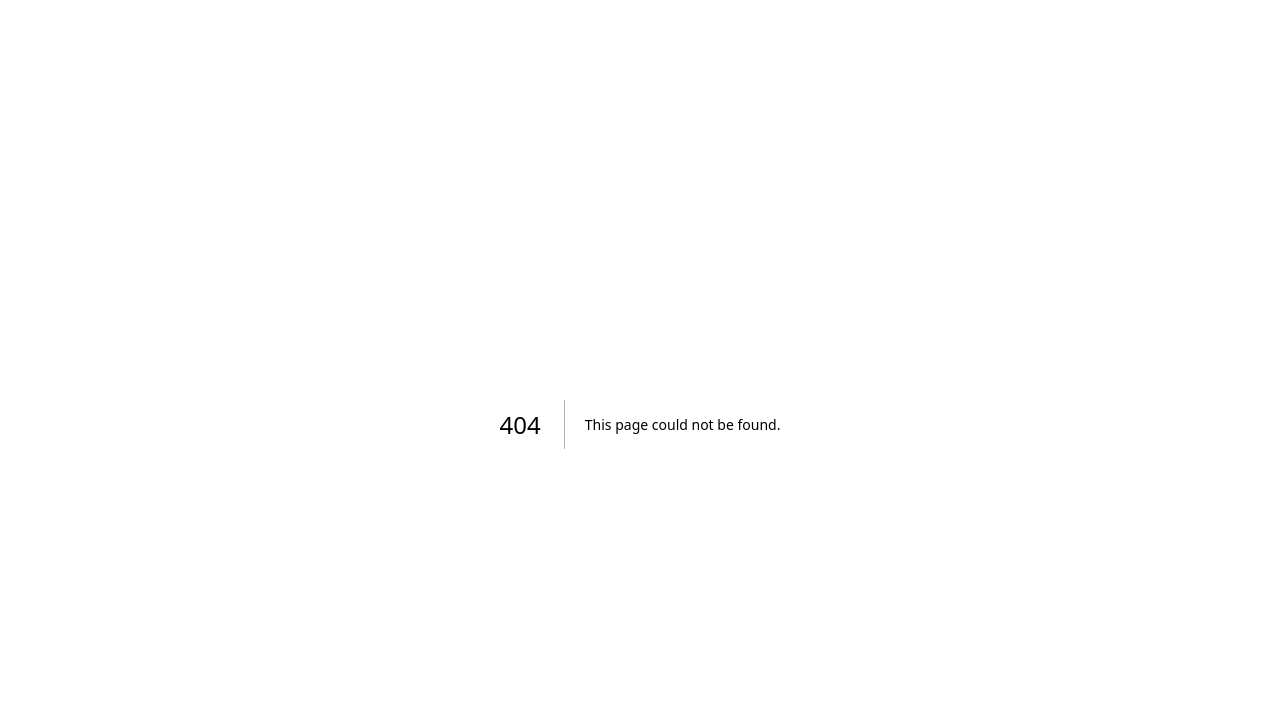
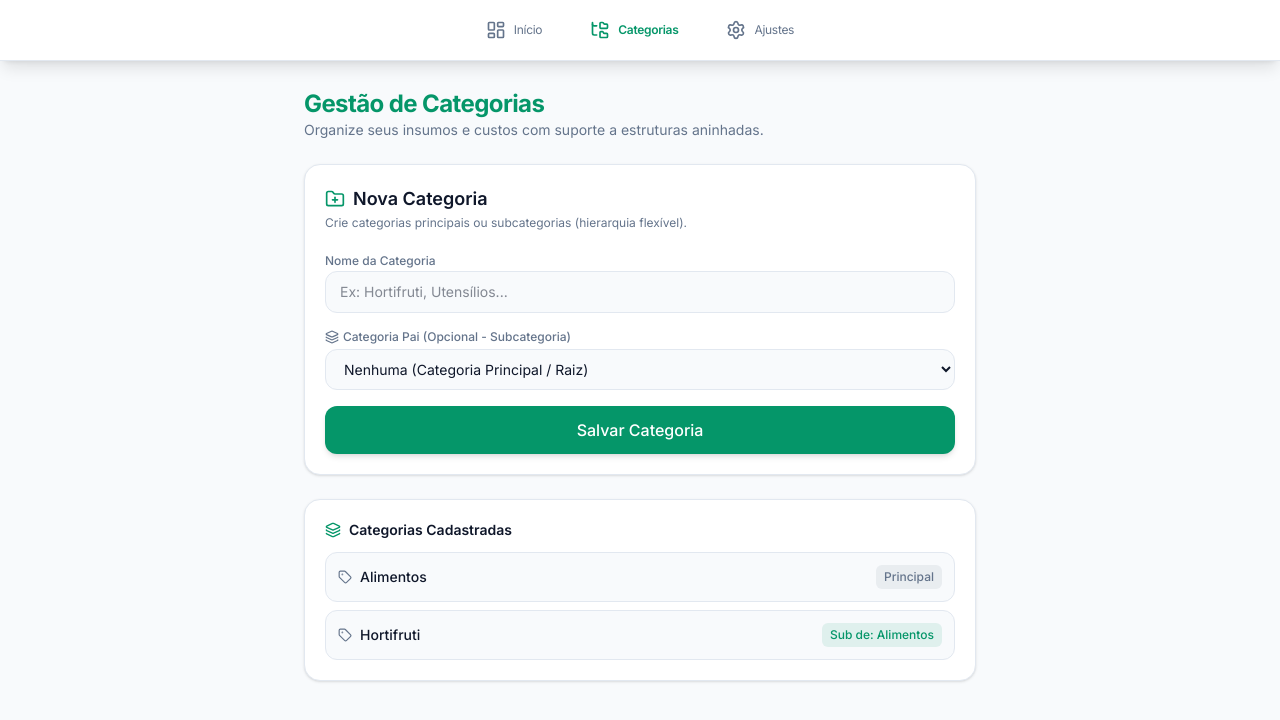
Before and after one commit to fumagallilaura/waste-tracker, a Next.js app in the folder frontend/: page /categorias in a window 1280 px wide. Before the commit this address had no page. Shown: the top 720 px of the page. Built offline with nearby package versions, Linux system fonts and the light colour scheme.

Commit message:
feat(front): add categories page

```diff
--- /dev/null
+++ b/frontend/src/app/ajustes/page.tsx
@@ -0,0 +1,57 @@
+"use client";
+
+import { useTheme } from "@/hooks/useTheme";
+import { Moon, Sun, Settings, Monitor } from "lucide-react";
+
+export default function AjustesPage() {
+  const { isDark, toggleTheme } = useTheme();
+
+  return (
+    <div className="space-y-6 max-w-2xl mx-auto">
+      <header>
+        <h1 className="text-2xl font-bold tracking-tight text-[var(--accent-emerald)] flex items-center gap-2">
+          <Settings size={24} />
+          Ajustes do Sistema
+        </h1>
+        <p className="text-sm text-[var(--text-muted)]">
+          Gerencie as preferências da aplicação e a interface visual.
+        </p>
+      </header>
+
+      <section className="p-5 rounded-2xl border border-[var(--border-color)] bg-[var(--bg-surface)] shadow-sm space-y-4">
+        <h2 className="text-sm font-semibold text-[var(--text-main)] flex items-center gap-2">
+          <Monitor size={18} className="text-[var(--accent-emerald)]" />
+          Aparência e Tema
+        </h2>
+        <p className="text-xs text-[var(--text-muted)]">
+          Alterne entre o modo claro e escuro para melhor visualização no ambiente de trabalho.
+        </p>
+
+        <div className="flex items-center justify-between p-4 rounded-xl border border-[var(--border-color)] bg-[var(--bg-primary)]">
+          <div className="flex items-center gap-3">
+            {isDark ? (
+              <Sun size={20} className="text-amber-400" />
+            ) : (
+              <Moon size={20} className="text-slate-700" />
+            )}
+            <div>
+              <p className="text-sm font-medium text-[var(--text-main)]">
+                {isDark ? "Modo Escuro Ativo" : "Modo Claro Ativo"}
+              </p>
+              <p className="text-xs text-[var(--text-muted)]">
+                {isDark ? "Interface otimizada para ambientes com pouca luz." : "Interface clara ideal para ambientes iluminados."}
+              </p>
+            </div>
+          </div>
+
+          <button
+            onClick={toggleTheme}
+            className="px-4 py-2 rounded-xl bg-[var(--accent-emerald)] text-white text-xs font-medium shadow-sm hover:opacity-95 active:scale-[0.98] transition-all cursor-pointer"
+          >
+            Alternar para {isDark ? "Claro" : "Escuro"}
+          </button>
+        </div>
+      </section>
+    </div>
+  );
+}
--- /dev/null
+++ b/frontend/src/app/categorias/page.tsx
@@ -0,0 +1,76 @@
+"use client";
+
+import { useState } from "react";
+import { CategoryForm } from "@/components/molecules/CategoryForm";
+import { Layers, Tag } from "lucide-react";
+
+interface Category {
+  id: string;
+  name: string;
+  parentId: string | null;
+}
+
+export default function CategoriasPage() {
+  const [categories, setCategories] = useState<Category[]>([
+    { id: "1", name: "Alimentos", parentId: null },
+    { id: "2", name: "Hortifruti", parentId: "1" },
+  ]);
+
+  const handleCreateCategory = (data: { name: string; parentId: string | null }) => {
+    const newCategory: Category = {
+      id: String(Date.now()),
+      name: data.name,
+      parentId: data.parentId,
+    };
+    setCategories((prev) => [...prev, newCategory]);
+  };
+
+  return (
+    <div className="space-y-6 max-w-2xl mx-auto transition-colors duration-300">
+      <header>
+        <h1 className="text-2xl font-bold tracking-tight text-[var(--accent-emerald)]">
+          Gestão de Categorias
+        </h1>
+        <p className="text-sm text-[var(--text-muted)]">
+          Organize seus insumos e custos com suporte a estruturas aninhadas.
+        </p>
+      </header>
+
+      {/* Formulário para adicionar nova categoria */}
+      <CategoryForm categories={categories} onSubmitCategory={handleCreateCategory} />
+
+      {/* Listagem para visualização da árvore/hierarquia */}
+      <section className="p-5 rounded-2xl border border-[var(--border-color)] bg-[var(--bg-surface)] shadow-sm space-y-3">
+        <h2 className="text-sm font-semibold flex items-center gap-2 text-[var(--text-main)]">
+          <Layers size={16} className="text-[var(--accent-emerald)]" />
+          Categorias Cadastradas
+        </h2>
+        <div className="space-y-2">
+          {categories.map((cat) => {
+            const parent = categories.find((c) => c.id === cat.parentId);
+            return (
+              <div
+                key={cat.id}
+                className="flex items-center justify-between p-3 rounded-xl border border-[var(--border-color)] bg-[var(--bg-primary)] text-sm transition-colors"
+              >
+                <div className="flex items-center gap-2">
+                  <Tag size={14} className="text-[var(--text-muted)]" />
+                  <span className="font-medium text-[var(--text-main)]">{cat.name}</span>
+                </div>
+                {parent ? (
+                  <span className="text-xs px-2 py-1 rounded-md bg-[var(--accent-emerald)]/10 text-[var(--accent-emerald)] font-medium">
+                    Sub de: {parent.name}
+                  </span>
+                ) : (
+                  <span className="text-xs px-2 py-1 rounded-md bg-[var(--text-muted)]/10 text-[var(--text-muted)] font-medium">
+                    Principal
+                  </span>
+                )}
+              </div>
+            );
+          })}
+        </div>
+      </section>
+    </div>
+  );
+}
--- a/frontend/src/app/layout.tsx
+++ b/frontend/src/app/layout.tsx
@@ -23,7 +23,7 @@ export default function RootLayout({
 }>) {
   return (
     <html lang="pt-BR">
-      <body className={`${inter.className} antialiased pb-20 md:pb-0 transition-colors duration-300`}>
+      <body className={`${inter.className} antialiased pb-20 md:pb-6 md:pt-16 transition-colors duration-300`}>
         <div className="min-h-screen flex flex-col">
           <main className="flex-1 w-full max-w-7xl mx-auto px-4 py-6">
             {children}
--- /dev/null
+++ b/frontend/src/components/molecules/CategoryForm.tsx
@@ -0,0 +1,98 @@
+"use client";
+
+import React, { useState } from "react";
+import { FolderPlus, Layers } from "lucide-react";
+
+interface Category {
+  id: string;
+  name: string;
+}
+
+interface CategoryFormProps {
+  categories: Category[];
+  onSubmitCategory: (data: { name: string; parentId: string | null }) => void;
+}
+
+export const CategoryForm: React.FC<CategoryFormProps> = ({
+  categories,
+  onSubmitCategory,
+}) => {
+  const [name, setName] = useState("");
+  const [parentId, setParentId] = useState<string | null>(null);
+  const [successMessage, setSuccessMessage] = useState(false);
+
+  const handleSubmit = (e: React.FormEvent) => {
+    e.preventDefault();
+    if (!name.trim()) return;
+
+    onSubmitCategory({ name, parentId });
+    setName("");
+    setParentId(null);
+    setSuccessMessage(true);
+    setTimeout(() => setSuccessMessage(false), 3000);
+  };
+
+  return (
+    <form
+      onSubmit={handleSubmit}
+      className="p-5 rounded-2xl border border-[var(--border-color)] bg-[var(--bg-surface)] shadow-sm space-y-4 transition-colors duration-300"
+    >
+      <div>
+        <h2 className="text-lg font-semibold text-[var(--text-main)] flex items-center gap-2">
+          <FolderPlus size={20} className="text-[var(--accent-emerald)]" />
+          Nova Categoria
+        </h2>
+        <p className="text-xs text-[var(--text-muted)] mt-0.5">
+          Crie categorias principais ou subcategorias (hierarquia flexível).
+        </p>
+      </div>
+
+      {successMessage && (
+        <div className="p-3 text-xs font-medium bg-emerald-500/10 text-[var(--accent-emerald)] rounded-xl border border-emerald-500/20">
+          Categoria criada com sucesso!
+        </div>
+      )}
+
+      <div className="space-y-1">
+        <label className="text-xs font-medium text-[var(--text-muted)]">
+          Nome da Categoria
+        </label>
+        <input
+          type="text"
+          value={name}
+          onChange={(e) => setName(e.target.value)}
+          placeholder="Ex: Hortifruti, Utensílios..."
+          required
+          className="w-full px-3.5 py-2.5 rounded-xl border border-[var(--border-color)] bg-[var(--bg-primary)] text-[var(--text-main)] text-sm focus:outline-none focus:ring-2 focus:ring-[var(--accent-emerald)] transition-all"
+        />
+      </div>
+
+      <div className="space-y-1">
+        <label className="text-xs font-medium text-[var(--text-muted)] flex items-center gap-1">
+          <Layers size={14} /> Categoria Pai (Opcional - Subcategoria)
+        </label>
+        <select
+          value={parentId || ""}
+          onChange={(e) => setParentId(e.target.value ? e.target.value : null)}
+          className="w-full px-3.5 py-2.5 rounded-xl border border-[var(--border-color)] bg-[var(--bg-primary)] text-[var(--text-main)] text-sm focus:outline-none focus:ring-2 focus:ring-[var(--accent-emerald)] transition-all cursor-pointer"
+        >
+          <option value="" className="bg-[var(--bg-surface)] text-[var(--text-main)]">
+            Nenhuma (Categoria Principal / Raiz)
+          </option>
+          {categories.map((cat) => (
+            <option key={cat.id} value={cat.id} className="bg-[var(--bg-surface)] text-[var(--text-main)]">
+              {cat.name}
+            </option>
+          ))}
+        </select>
+      </div>
+
+      <button
+        type="submit"
+        className="w-full py-3 px-4 bg-[var(--accent-emerald)] text-white font-medium rounded-xl flex items-center justify-center gap-2 shadow-md hover:opacity-95 active:scale-[0.98] transition-all cursor-pointer"
+      >
+        Salvar Categoria
+      </button>
+    </form>
+  );
+};
--- a/frontend/src/components/organisms/MobileNav.tsx
+++ b/frontend/src/components/organisms/MobileNav.tsx
@@ -1,7 +1,7 @@
 "use client";
 
 import Link from "next/link";
-import { LayoutDashboard, PlusCircle, BarChart3, Settings } from "lucide-react";
+import { LayoutDashboard, PlusCircle, BarChart3, Settings, FolderTree } from "lucide-react";
 import { usePathname } from "next/navigation";
 
 export const MobileNav = () => {
@@ -9,13 +9,17 @@ export const MobileNav = () => {
 
   const navItems = [
     { href: "/", label: "Início", icon: LayoutDashboard },
-    { href: "/novo", label: "Lançar", icon: PlusCircle },
-    { href: "/relatorios", label: "Relatórios", icon: BarChart3 },
+    // { href: "/novo", label: "Lançar", icon: PlusCircle },
+    { href: "/categorias", label: "Categorias", icon: FolderTree },
+    // { href: "/relatorios", label: "Relatórios", icon: BarChart3 },
     { href: "/ajustes", label: "Ajustes", icon: Settings },
   ];
 
   return (
-    <nav aria-label="Navegação principal" className="md:hidden fixed bottom-0 left-0 right-0 bg-[var(--bg-surface)] border-t border-[var(--border-color)] px-4 py-2 flex justify-around items-center z-50 shadow-lg">
+    <nav
+      aria-label="Navegação principal"
+      className="fixed bottom-0 left-0 right-0 md:top-0 md:bottom-auto md:left-0 md:right-0 bg-[var(--bg-surface)] border-t md:border-t-0 md:border-b border-[var(--border-color)] px-4 py-2 md:py-3 flex justify-around md:justify-center md:gap-8 items-center z-50 shadow-lg transition-colors duration-300"
+    >
       {navItems.map((item) => {
         const Icon = item.icon;
         const isActive = pathname === item.href;
@@ -24,14 +28,14 @@ export const MobileNav = () => {
           <Link
             key={item.href}
             href={item.href}
-            className={`flex flex-col items-center gap-1 p-2 rounded-xl transition-colors ${
+            className={`flex flex-col md:flex-row items-center gap-1 md:gap-2 p-2 rounded-xl transition-colors ${
               isActive
                 ? "text-[var(--accent-emerald)] font-semibold"
                 : "text-[var(--text-muted)] hover:text-[var(--text-main)]"
             }`}
           >
-            <Icon size={22} />
-            <span className="text-[10px] tracking-tight">{item.label}</span>
+            <Icon size={20} />
+            <span className="text-[10px] md:text-xs tracking-tight">{item.label}</span>
           </Link>
         );
       })}
--- a/frontend/src/hooks/useTheme.ts
+++ b/frontend/src/hooks/useTheme.ts
@@ -12,6 +12,9 @@ export function useTheme() {
     if (storedTheme === "dark" || (!storedTheme && prefersDark)) {
       setIsDark(true);
       document.documentElement.classList.add("dark");
+    } else {
+      setIsDark(false);
+      document.documentElement.classList.remove("dark");
     }
   }, []);
 
```
